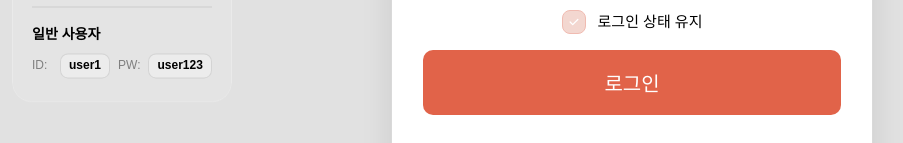
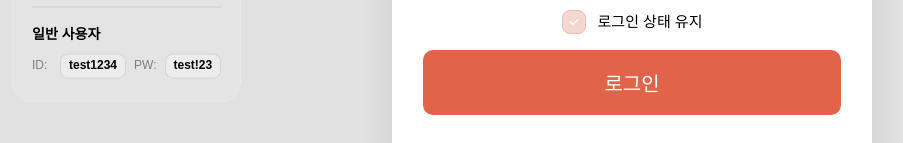
Before and after one commit to apple9710/haezoom, a Vue app: page /#/login in a window 1280 px wide. Shown: the part 444-587 px from the top of the page, without its empty margins (8-911 px from the left). Built offline with nearby package versions, Linux system fonts and the light colour scheme; a web font is replaced by a local one.

Commit message:
계정 정보 수정

```diff
--- a/src/views/LoginView.vue
+++ b/src/views/LoginView.vue
@@ -27,9 +27,9 @@
               <h4>일반 사용자</h4>
               <div class="credential-item">
                 <span class="credential-label">ID:</span>
-                <span class="credential-value">user1</span>
+                <span class="credential-value">test1234</span>
                 <span class="credential-label">PW:</span>
-                <span class="credential-value">user123</span>
+                <span class="credential-value">test!23</span>
               </div>
             </div>
           </div>
```
